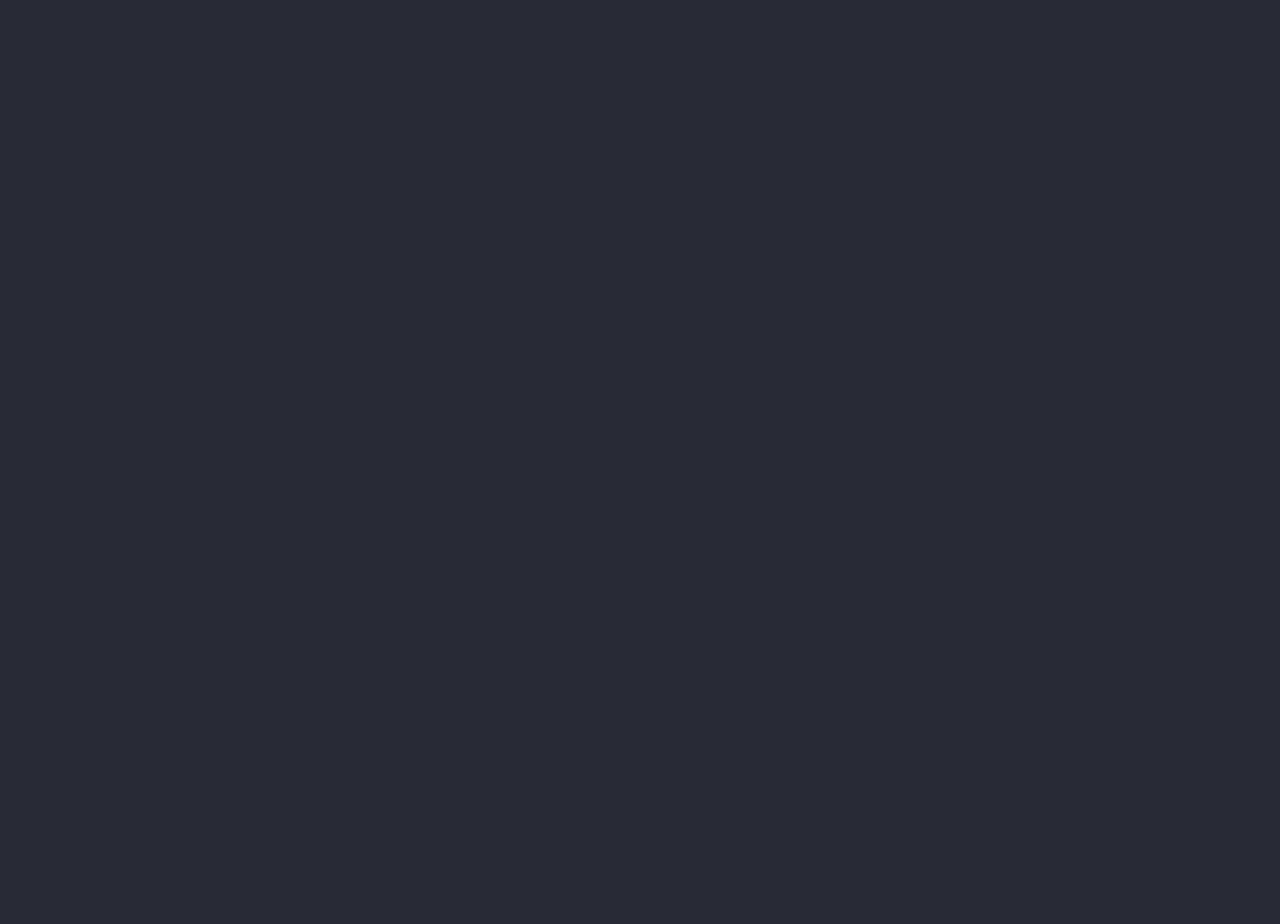
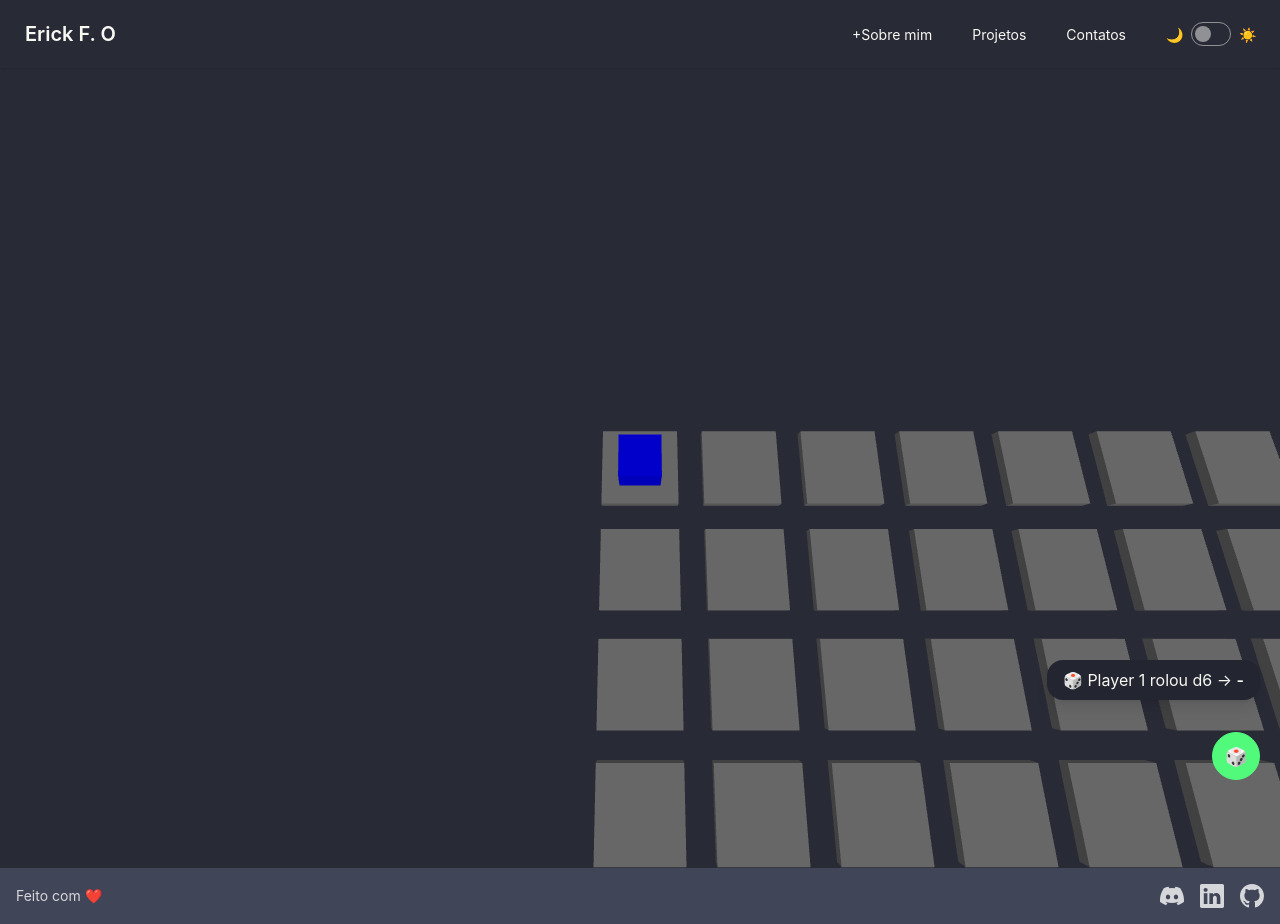
Before and after one commit to Erick-F-Oliveira/about-me, a React (Vite) app in the folder Client/: page /clickboard in a window 1280 px wide. Before the commit this address had no page. Before the commit the page ends 800 px from the top, so only its background shows below. Built offline with nearby package versions, Linux system fonts and the light colour scheme.

Commit message:
Adiciona componentes ClickBoard, GridTiles e Player2; implementa lógica de jogo e interação com o tabuleiro

```diff
--- /dev/null
+++ b/Client/src/components/GridTiles.jsx
@@ -0,0 +1,26 @@
+import  grid  from "../data/grid";
+
+const GridTiles = ({ onTileClick, selectedTiles }) => {
+  return (
+    <>
+      {grid.map((tile) => {
+        const isSelectable = selectedTiles?.includes(tile.id);
+
+        return (
+          <mesh
+            key={tile.id}
+            position={tile.pos}
+            onClick={() => isSelectable && onTileClick(tile)}
+          >
+            <boxGeometry args={[1.5, 0.2, 1.5]} />
+            <meshStandardMaterial
+              color={isSelectable ? "green" : "gray"}
+            />
+          </mesh>
+        );
+      })}
+    </>
+  );
+};
+
+export default GridTiles;
--- /dev/null
+++ b/Client/src/components/Player2.jsx
@@ -0,0 +1,19 @@
+import { useRef, useState } from "react";
+import grid  from "../data/grid";
+
+const Player2 = ({ currentTile }) => {
+
+  const ref = useRef();
+
+  const tile = grid[currentTile];
+
+  return (
+
+    <mesh position={[tile.pos[0], 0.5, tile.pos[2]]}>
+      <boxGeometry args={[0.8, 0.7, 0.8]} />
+      <meshStandardMaterial color="blue" />
+    </mesh>
+  );
+};
+
+export default Player2;
--- /dev/null
+++ b/Client/src/data/grid.js
@@ -0,0 +1,20 @@
+const grid = [];
+
+const cols = 13;
+const rows = 13;
+const spacing = 2;
+
+let id = 0;
+
+for (let z = 0; z < rows; z++) {
+  for (let x = 0; x < cols; x++) {
+    grid.push({
+      id: id++,
+      pos: [x * spacing, 0, z * spacing],
+      gridX: x,
+      gridZ: z,
+      type: "empty",
+    });
+  }
+}
+export default grid;
--- /dev/null
+++ b/Client/src/pages/ClickBoard/index.jsx
@@ -0,0 +1,113 @@
+import { Canvas } from "@react-three/fiber";
+import { useState } from "react";
+import GridTiles from "../../components/GridTiles";
+import Player from "../../components/Player2";
+import grid from "../../data/grid";
+import { OrbitControls } from "@react-three/drei";
+
+const ClickBoard = () => {
+  const [player, setPlayer] = useState({
+    id: "p1",
+    name: "Player 1",
+    position: 0,
+    diceType: 6, // tipo do dado (d6)
+    steps: 0, // resultado do dado (quantas casas anda)
+  });
+
+  const [hasRolled, setHasRolled] = useState(false);
+  const [rolling, setRolling] = useState(false);
+  const [currentTile, setCurrentTile] = useState(0);
+  const [diceValue, setDiceValue] = useState(null);
+  const rollDice = () => {
+    if (rolling || hasRolled) return;
+
+    setRolling(true);
+
+    setTimeout(() => {
+      const value = Math.floor(Math.random() * player.diceType) + 1;
+
+      setPlayer((p) => ({
+        ...p,
+        steps: value,
+      }));
+      setDiceValue(value);
+
+      setRolling(false);
+      setHasRolled(true);
+    }, 1000);
+  };
+
+  // calcula tiles possíveis (distância simples)
+  const getReachableTiles = () => {
+    const current = grid[player.position];
+
+    return grid
+      .filter((tile) => {
+        const dist =
+          Math.abs(tile.gridX - current.gridX) +
+          Math.abs(tile.gridZ - current.gridZ);
+
+        return dist <= player.steps;
+      })
+      .map((t) => t.id);
+  };
+
+  const selectableTiles = hasRolled ? getReachableTiles() : [];
+
+  const handleTileClick = (tile) => {
+    if (!hasRolled) return;
+
+    setPlayer((p) => ({
+      ...p,
+      position: tile.id,
+      steps: 0,
+    }));
+
+    setHasRolled(false);
+  };
+
+  return (
+    <div style={{ height: "100vh" }}>
+      <Canvas camera={{ position: [0, 10, 3] }}>
+        <ambientLight />
+        <directionalLight position={[5, 10, 5]} />
+
+        <GridTiles
+          onTileClick={handleTileClick}
+          selectedTiles={selectableTiles}
+        />
+
+        <Player currentTile={player.position} />
+        <OrbitControls makeDefault minDistance={5} maxDistance={25} />
+      </Canvas>
+      <button
+        className={`btn btn-circle btn-lg ${
+          rolling ? "btn-disabled" : hasRolled ? "btn-neutral" : "btn-success"
+        }`}
+        onClick={rollDice}
+        disabled={rolling || hasRolled}
+        style={{
+          position: "absolute",
+          bottom: 20,
+          right: 20,
+        }}
+      >
+        {rolling ? "..." : "🎲"}
+      </button>
+      <div
+        className="bg-base-200 text-base-content shadow-lg rounded-box px-4 py-2"
+        style={{
+          position: "absolute",
+          bottom: 100,
+          right: 20,
+        }}
+      >
+        <span className="font-bold">🎲</span> {player.name} rolou d
+        {player.diceType} →{" "}
+        <span className="font-semibold">{diceValue ?? "-"}</span>
+      </div>
+    </div>
+  );
+};
+
+export default ClickBoard;
--- a/Client/src/router.jsx
+++ b/Client/src/router.jsx
@@ -3,6 +3,7 @@ import Home from "./pages/Home";
 import Layout from "./pages/Layout";
 import Projects from "./pages/Projects";
 import Board from "./pages/Board";
+import ClickBoard from "./pages/ClickBoard";
 
 
 function AppRoutes() {
@@ -13,6 +14,7 @@ function AppRoutes() {
           <Route path="/" element={<Home />}></Route>
           <Route path="/projects" element={<Projects />}></Route>
           <Route path="/board" element={<Board />}></Route>
+          <Route path="/clickboard" element={<ClickBoard />}></Route>
         </Route>
       </Routes>
     </BrowserRouter>
```
